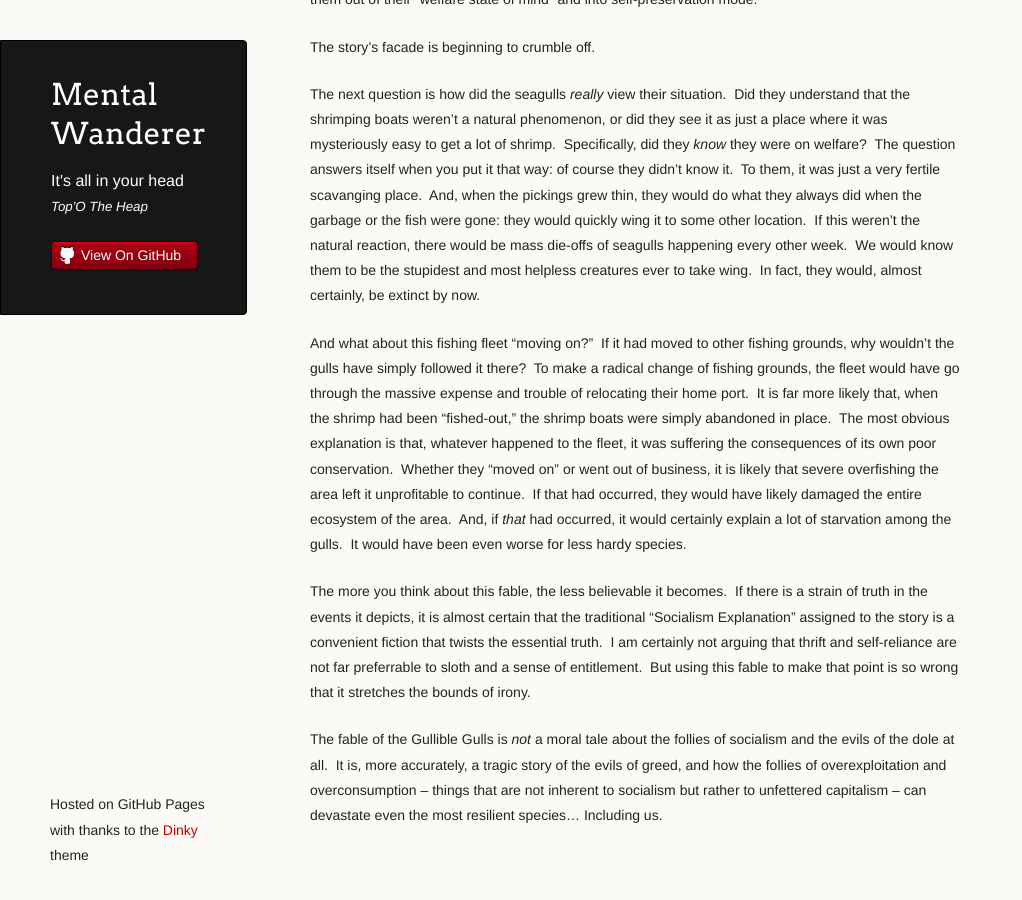
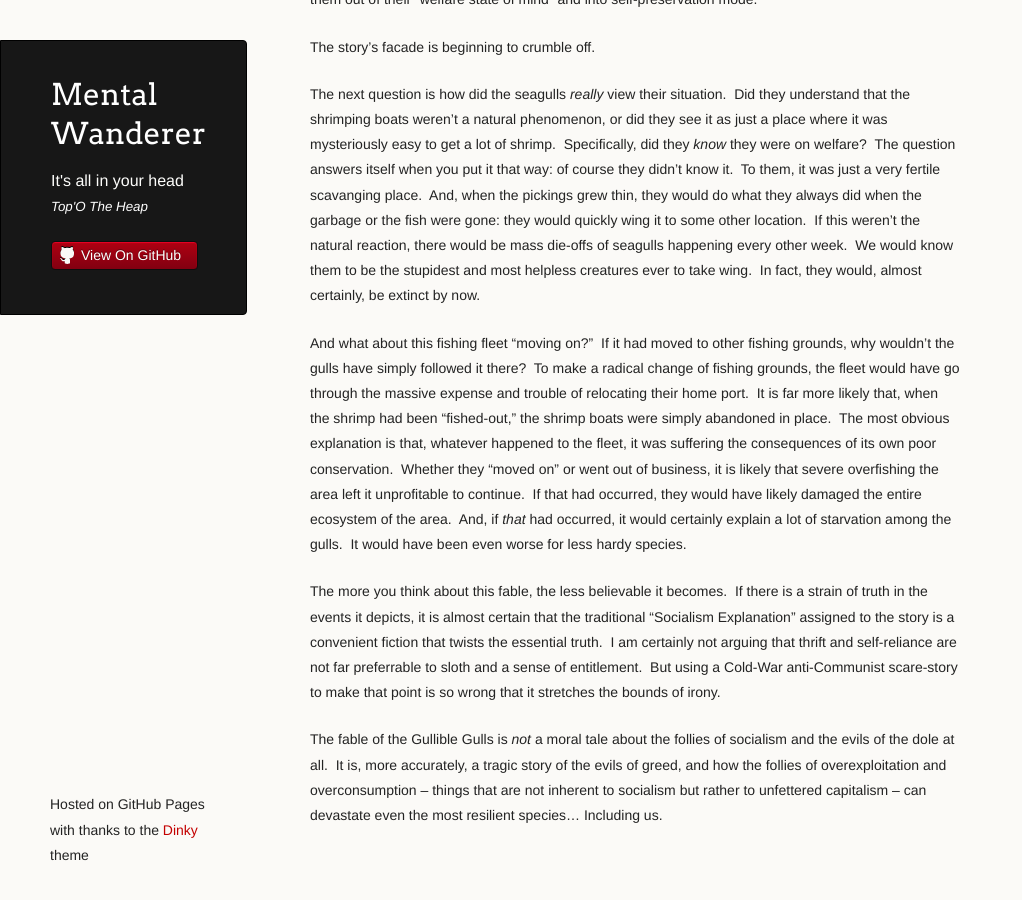
Before and after one commit to coryburt/coryburt.github.io, a Jekyll site: the page built from _posts/2017-10-23-The-Fable-of-the-Gullible-Gulls.md, in a window 1280 px wide and 900 px high, scrolled down 1323 px. Shown: the whole window, without its empty margins (0-1022 px from the left). Built offline with Jekyll 4.4.1, drawn with Linux system fonts in a browser that asks for light colours.

Commit message:
Updated entry

```diff
--- a/_posts/2017-10-23-The-Fable-of-the-Gullible-Gulls.md
+++ b/_posts/2017-10-23-The-Fable-of-the-Gullible-Gulls.md
@@ -77,7 +77,7 @@ It would have been even worse for less hardy species.&nbsp;
 The more you think about this fable, the less believable it becomes.&nbsp;
 If there is a strain of truth in the events it depicts, it is almost certain that the traditional "Socialism Explanation" assigned to the story is a convenient fiction that twists the essential truth.&nbsp;
 I am certainly not arguing that thrift and self-reliance are not far preferrable to sloth and a sense of entitlement.&nbsp;
-But using this fable to make that point is so wrong that it stretches the bounds of irony.&nbsp;
+But using a Cold-War anti-Communist scare-story to make that point is so wrong that it stretches the bounds of irony.&nbsp;
 
 The fable of the Gullible Gulls is *not* a moral tale about the follies of socialism and the evils of the dole at all.&nbsp;
 It is, more accurately, a tragic story of the evils of greed, and how the follies of overexploitation and overconsumption -- things that
```
